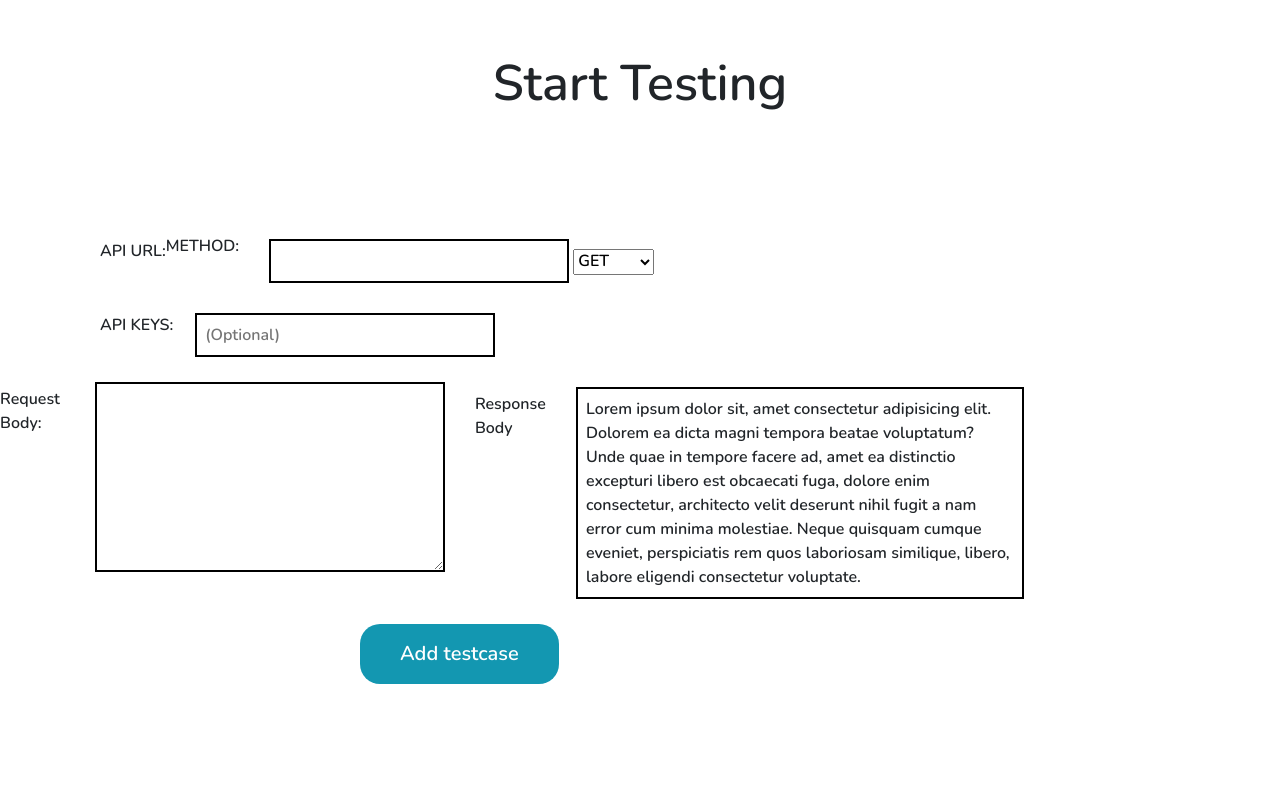
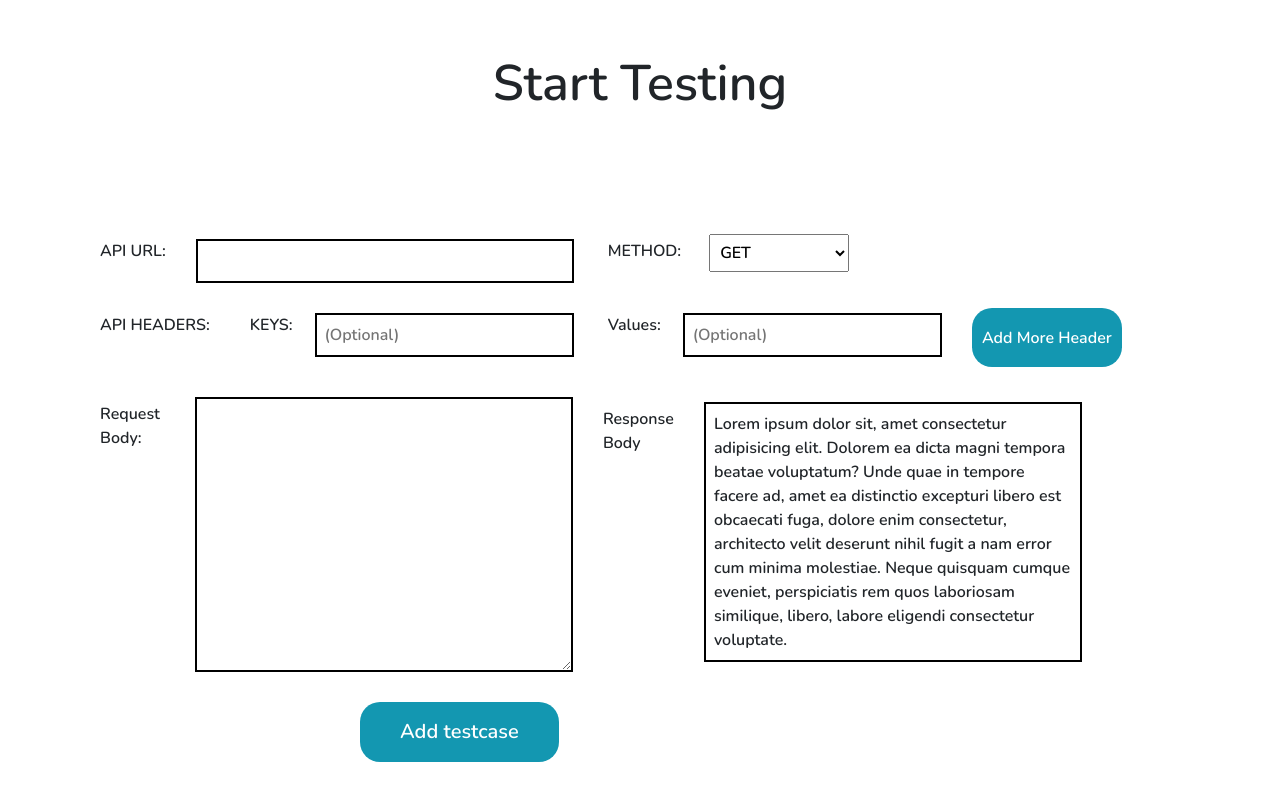
Before and after one commit to zaid1515/API-Code-Probe, a plain HTML site: page apitesting.html in a window 1280 px wide. Shown: the part 923-1723 px from the top of the page. Before the commit the page ends 1655 px from the top, so only its background shows below. Drawn offline with nearby package versions, Linux system fonts and the light colour scheme; a web font is replaced by a local one.

Commit message:
api headers

```diff
--- a/apitesting.css
+++ b/apitesting.css
@@ -26,7 +26,10 @@
     display: flex;
 }
 
-
+.reqbody-div{
+     padding: 15px 100px;
+     /* width: 90%; */
+}
 
 input[type="text"],
 textarea {
@@ -98,21 +101,49 @@ textarea {
 }
 
 /* Specific styles for individual elements */
-input#url {
-    width: 300px; /* Adjust the width as needed */
-}
 
-input#api-keys {
-    width: 300px; /* Adjust the width as needed */
-}
 
-textarea#req-body {
-    width: 350px; /* Adjust the width as needed */
-    height: 190px; /* Adjust the height as needed */
-}
 
 /* Style for the response body */
 .response {
     border: 2px solid #000;
     padding: 8px;
 }
+
+.method-title,.api-{
+     margin-left: 34px;
+     margin-top: 5px;
+}
+.input-with-dropdown{
+     margin-left: 28px;
+}
+.center-dropdown{
+     width: 150%;
+     padding: 6px;
+}
+#api-keys,#api-value{
+     width: 24%;
+}
+.keys-title{
+     margin-left: 12px;
+}
+
+.add-head{
+     text-decoration: none;
+     border: 0px;
+     padding: 10px 10px;
+     font-size: 16px;
+     /* display: block; */
+     /* margin: auto; */
+     margin-left: 30px;
+     border-radius:20px ;
+     background-color: #1397b1;
+     color:white;
+}
+.head-title{
+     margin-top: 5px;
+     margin-right: 28px;
+}
+#api-keys-new,#api-value-new{
+     width: 30%;
+}
--- a/apitesting.html
+++ b/apitesting.html
@@ -6,7 +6,8 @@
      <meta name="viewport" content="width=device-width, initial-scale=1.0">
      <link rel="stylesheet" href="apitesting.css">
      <title>API Testing</title>
-     <link href="https://cdn.jsdelivr.net/npm/bootstrap@5.3.2/dist/css/bootstrap.min.css" rel="stylesheet" integrity="sha384-T3c6CoIi6uLrA9TneNEoa7RxnatzjcDSCmG1MXxSR1GAsXEV/Dwwykc2MPK8M2HN" crossorigin="anonymous">
+     <link href="https://cdn.jsdelivr.net/npm/bootstrap@5.3.2/dist/css/bootstrap.min.css" rel="stylesheet"
+          integrity="sha384-T3c6CoIi6uLrA9TneNEoa7RxnatzjcDSCmG1MXxSR1GAsXEV/Dwwykc2MPK8M2HN" crossorigin="anonymous">
      <link href="https://fonts.googleapis.com/css2?family=Nunito+Sans:opsz@6..12&display=swap" rel="stylesheet">
 </head>
 
@@ -17,19 +18,25 @@
                     <img src="logo.png" alt="Logo" width="30" height="24" class="d-inline-block align-text-top">
                     APIcode Probe
                </a>
-              <button class="navbar-toggler" type="button" data-bs-toggle="collapse" data-bs-target="#navbarSupportedContent" aria-controls="navbarSupportedContent" aria-expanded="false" aria-label="Toggle navigation">
+               <button class="navbar-toggler" type="button" data-bs-toggle="collapse"
+                    data-bs-target="#navbarSupportedContent" aria-controls="navbarSupportedContent"
+                    aria-expanded="false" aria-label="Toggle navigation">
                     <span class="navbar-toggler-icon"></span>
                </button>
                <div class="collapse navbar-collapse" id="navbarSupportedContent">
                     <ul class="navbar-nav ms-auto mb-2 mb-lg-0">
                          <li class="nav-item me-5">
-                          <a class="nav-link" href="#" style="color: #000; font-family: 'Roboto', sans-serif;" ><strong>Home</strong></a>
+                              <a class="nav-link" href="#"
+                                   style="color: #000; font-family: 'Roboto', sans-serif;"><strong>Home</strong></a>
                          </li>
                          <li class="nav-item me-5">
-                          <a class="nav-link" href="#"  style="color: #000; font-family: 'Roboto', sans-serif;" ><strong>Features</strong></a>
+                              <a class="nav-link" href="#"
+                                   style="color: #000; font-family: 'Roboto', sans-serif;"><strong>Features</strong></a>
                          </li>
                          <li class="nav-item me-5">
-                          <a class="nav-link" href="#"  style="color: #000 ; font-family: 'Roboto', sans-serif;" ><strong>About Us</strong></a>
+                              <a class="nav-link" href="#"
+                                   style="color: #000 ; font-family: 'Roboto', sans-serif;"><strong>About
+                                        Us</strong></a>
                          </li>
                     </ul>
                </div>
@@ -37,14 +44,17 @@
      </nav>
 
      <div class="container">
-          <div class="text" style="margin-left: -100px;">API testing is a critical part of modern software development. It involves testing the functionality, performance, reliability, and security of the API (Application Programming Interface) to ensure that it meets the expected standards.
+          <div class="text" style="margin-left: -100px;">API testing is a critical part of modern software development.
+               It involves testing the functionality, performance, reliability, and security of the API (Application
+               Programming Interface) to ensure that it meets the expected standards.
           </div>
           <div class="api-img-div">
                <img class="api-img" src="./images/apitesting.png" alt="Api Testing">
           </div>
      </div>
      <br><br><br>
-              <h1 style="text-align: center; font-size :50px; font-family: 'Kalnia', serif;" id="1"><strong>Start Testing</strong></h1>
+     <h1 style="text-align: center; font-size :50px; font-family: 'Kalnia', serif;" id="1"><strong>Start
+               Testing</strong></h1>
      <br><br><br>
      <div>
           <div class="user-fields">
@@ -52,11 +62,12 @@
                     <div class="url-title">
                          API URL:
                     </div>
+                    <input class="center1" type="text" name="url" id="url">
                     <div class="method-title">
                          METHOD:
                     </div>
                     <div class="input-with-dropdown">
-                            <input class="center1" type="text" name="url" id="url">
+
                          <select class="center-dropdown" name="request-type" id="request-type">
                               <option value="GET">GET</option>
                               <option value="POST">POST</option>
@@ -66,15 +77,22 @@
                     </div>
                </div>
                <div class="apikeys-div">
+                    <div class="head-title">
+                         API HEADERS:
+                    </div>
                     <div class="keys-title">
-                            API KEYS:
+                          KEYS:
                     </div>
-                        <div class="input-with-dropdown">
                     <input class="center2" type="text" name="api-keys" id="api-keys" placeholder="(Optional)">
-                            <!-- You can style these select boxes accordingly -->
+                    <div class="method-title">
+                        Values:
                     </div>
+                    <input class="center2" type="text" name="api-value" id="api-value" placeholder="(Optional)">
+
+                    <button class="add-head">Add
+                         More Header</button>
                </div>
-                    <!-- Rest of your form fields... -->
+
           </div>
 
           <div class="reqbody-div">
@@ -82,15 +100,21 @@
                     Request <br> Body:
                </div>
                <textarea class="center3-new" name="req-body" id="req-body" cols="30" rows="10"></textarea>
-               <div class="res-title">Response <br/> Body</div>
-               <div class="response">Lorem ipsum dolor sit, amet consectetur adipisicing elit. Dolorem ea dicta magni tempora beatae voluptatum? Unde quae in tempore facere ad, amet ea distinctio excepturi libero est obcaecati fuga, dolore enim consectetur, architecto velit deserunt nihil fugit a nam error cum minima molestiae. Neque quisquam cumque eveniet, perspiciatis rem quos laboriosam similique, libero, labore eligendi consectetur voluptate.</div>
+               <div class="res-title">Response <br /> Body</div>
+               <div class="response">Lorem ipsum dolor sit, amet consectetur adipisicing elit. Dolorem ea dicta magni
+                    tempora beatae voluptatum? Unde quae in tempore facere ad, amet ea distinctio excepturi libero est
+                    obcaecati fuga, dolore enim consectetur, architecto velit deserunt nihil fugit a nam error cum
+                    minima molestiae. Neque quisquam cumque eveniet, perspiciatis rem quos laboriosam similique, libero,
+                    labore eligendi consectetur voluptate.</div>
           </div>
      </div>
      <div id="extra-fields">
 
      </div>
      <div class="addnew">
-          <button id="add-btn" style="background-color: #1397b1; border:none; font-family: 'Nunito', sans-serif;color:white;font-size:20px;">Add testcase</button>
+          <button id="add-btn"
+               style="background-color: #1397b1; border:none; font-family: 'Nunito', sans-serif;color:white;font-size:20px;">Add
+               testcase</button>
      </div>
      <br><br>
      <script>
@@ -113,8 +137,32 @@
                extraFieldsDiv.appendChild(newUserFieldsDiv);
                fieldCount++;
           });
+          var addhead=document.querySelector('.add-head')
+          var userFields = document.querySelector('.user-fields')
+          addhead.addEventListener('click', function () {
+               var newHeadDiv = document.createElement('div');
+               newHeadDiv.className = 'user-fields';
+
+               newHeadDiv.innerHTML = `
+               <div class="apikeys-div" id="apikeys-div-new">
+
+                    <div class="keys-title">
+                          KEYS:
+                    </div>
+                    <input class="center2" type="text" name="api-keys" id="api-keys-new" placeholder="(Optional)">
+                    <div class="method-title">
+                        Values:
+                    </div>
+                    <input class="center2" type="text" name="api-value" id="api-value-new" placeholder="(Optional)">
+               </div>
+               `;
+               userFields.appendChild(newHeadDiv);
+          });
+
      </script>
-     <script src="https://cdn.jsdelivr.net/npm/bootstrap@5.3.2/dist/js/bootstrap.bundle.min.js" integrity="sha384-C6RzsynM9kWDrMNeT87bh95OGNyZPhcTNXj1NW7RuBCsyN/o0jlpcV8Qyq46cDfL" crossorigin="anonymous"></script>
+     <script src="https://cdn.jsdelivr.net/npm/bootstrap@5.3.2/dist/js/bootstrap.bundle.min.js"
+          integrity="sha384-C6RzsynM9kWDrMNeT87bh95OGNyZPhcTNXj1NW7RuBCsyN/o0jlpcV8Qyq46cDfL"
+          crossorigin="anonymous"></script>
 </body>
 
 
```
Lines whose indentation alone changed are shown as unchanged.
